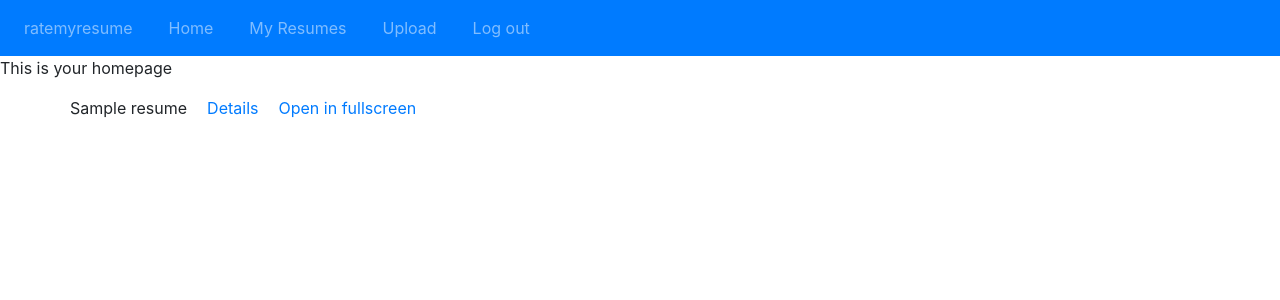
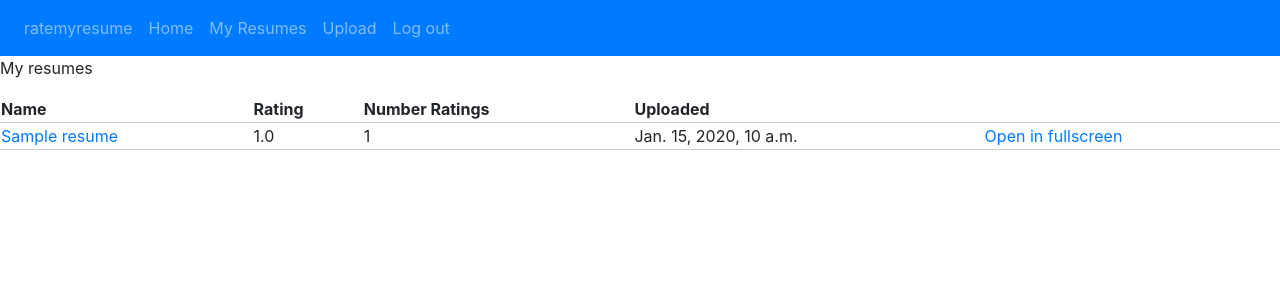
Before and after one commit to zgstumpf/ratemyresume, a Django app: page /user/1/ in a window 1280 px wide. Shown: the top 300 px of the page. Run offline with Django 5.2, Linux system fonts and the light colour scheme; a user stored in the database is signed in; tables that the repository leaves empty hold one stand-in row (values such as "Sample post"); some libraries are stand-ins or nearby versions.

Commit message:
improvements to user page

```diff
--- a/resumes/static/resumes/user.css
+++ b/resumes/static/resumes/user.css
@@ -1,3 +1,7 @@
-.row p, a{
-    margin-right: 20px;
+th, td {
+    border-bottom: 1px solid rgb(205, 205, 205);
 }
+
+table {
+    width: 100%;
+}
--- a/resumes/templates/resumes/user.html
+++ b/resumes/templates/resumes/user.html
@@ -8,17 +8,38 @@
 
 {% block content %}
 {% if isUserHome %}
-<p>This is your homepage</p>
+<p>My resumes</p>
+{% else %}
+<p>{{ thisPageUsername }}'s resumes</p>
 {% endif%}
 
-<div class="container">
-{% for resume in resumes %}
-    <div class="row">
-        <p>{{ resume.name }}</p>
-        <a href="{% url 'details' resume_id=resume.id %}">Details</a>
-        <a href="{% url 'view_pdf' resume.id %}" target="_blank">Open in fullscreen</a>
-    </div>
-{% endfor %}
-</div>
+
+
+{% if resumes %}
+<table>
+    <thead>
+        <tr>
+        <th>Name</th>
+        <th>Rating</th>
+        <th>Number Ratings</th>
+        <th>Uploaded</th>
+        <th></th> <!-- Abilities column -->
+        </tr>
+    </thead>
+    <tbody>
+        {% for resume in resumes %}
+        <tr>
+        <td><a href="{% url 'details' resume_id=resume.id %}">{{ resume.name }}</a></td>
+        <td>{{ resume.avgRating }}</td>
+        <td>{{ resume.numRatings }}</td>
+        <td>{{ resume.created_at }}</td>
+        <td><a href="{% url 'view_pdf' resume.id %}" target="_blank">Open in fullscreen</a></td>
+        </tr>
+        {% endfor %}
+    </tbody>
+</table>
+{% else %}
+<p>{{ thisPageUsername }} has no resumes</p>
+{% endif %}
 
 {% endblock %}
--- a/resumes/views.py
+++ b/resumes/views.py
@@ -2,6 +2,7 @@ from django.shortcuts import render
 from django.core import serializers
 from django.http import Http404, HttpResponse, HttpResponseNotAllowed, HttpResponseRedirect, JsonResponse
 from django.contrib.auth.decorators import login_required
+from django.contrib.auth.models import User
 from django.db import IntegrityError
 from pdf2image import convert_from_path
 
@@ -159,16 +160,33 @@ def upload(request):
     return render(request, 'resumes/upload.html', {'form': form})
 
 def user(request, user_id):
+    user = User.objects.get(pk=user_id)
+    username = user.username
     resumes = Resume.objects.filter(user_id=user_id).order_by('-created_at')
+    attachAvgAndNumRatings(resumes)
 
     context = {
         'resumes': resumes,
-        'isUserHome': user_id == request.user.id #True if user searched for themself
+        'isUserHome': user_id == request.user.id, #True if user searched for themself
+        'thisPageUsername': username
     }
-    print('You are now in view resumes/user')
-    print(user_id)
-    print(request.user)
-    print(request.user.id)
-    print(context['isUserHome'])
 
     return render(request, 'resumes/user.html', context)
+
+
+def attachAvgAndNumRatings(resumes):
+    """
+    Given a Django queryset of multiple resume objects, returns them with avgRating and numRatings properties for each.
+    If there are no ratings for the resume: avgRating=None, numRatings=0
+    """
+    for resume in resumes:
+        ratings = Rating.objects.filter(resume_id=resume.id)
+        numRatings = len(ratings)
+        if numRatings > 0:
+            ratingsValues = [rating.value for rating in ratings]
+            avgRating = round(sum(ratingsValues) / len(ratingsValues),2)
+        else:
+            avgRating = None
+        resume.avgRating = avgRating
+        resume.numRatings = numRatings
+    return resumes
```
